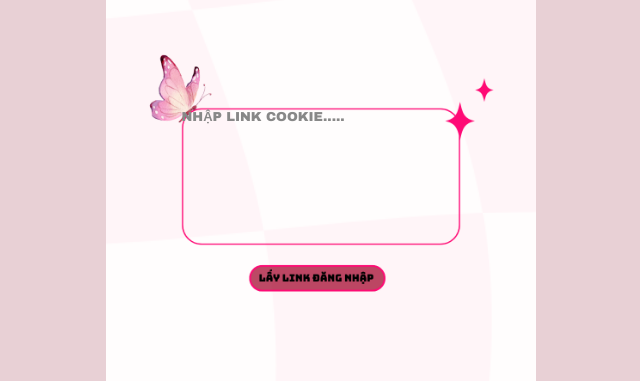
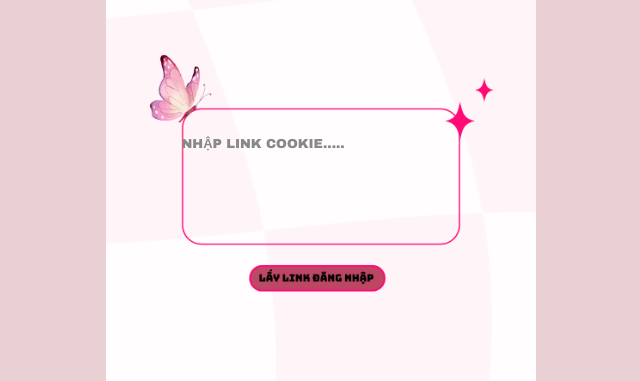
Before and after one commit to letiendat1516/botgetlink, a plain HTML site: page index.html in a window 1280 px wide. Shown: the part 341-722 px from the top of the page, without its empty margins (319-959 px from the left). Drawn offline with Linux system fonts and the light colour scheme.

Commit message:
move-textarea-down

```diff
--- a/index.html
+++ b/index.html
@@ -58,7 +58,7 @@
     }
     .textarea-wrap{
       position:absolute;
-      top:28%;
+      top:36%;
       left:14%;
       width:68%;
       height:34%;
```
